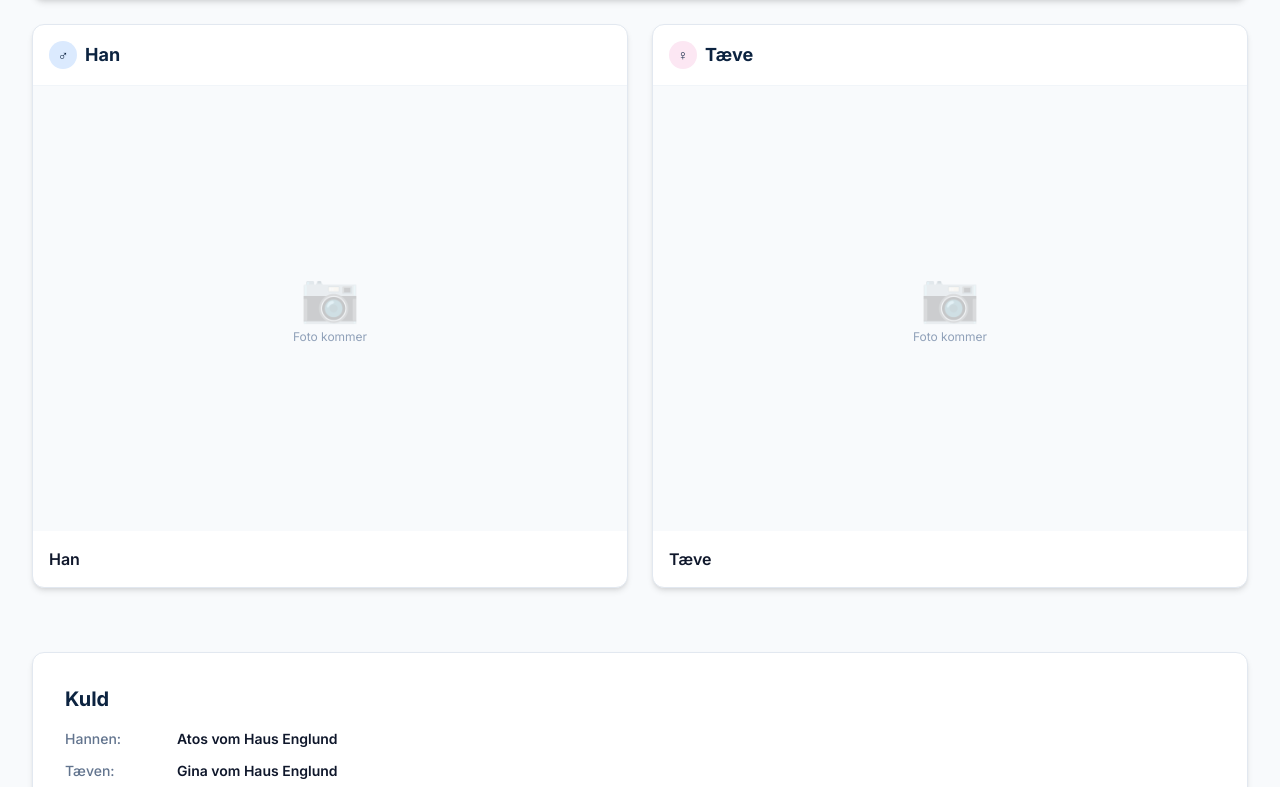
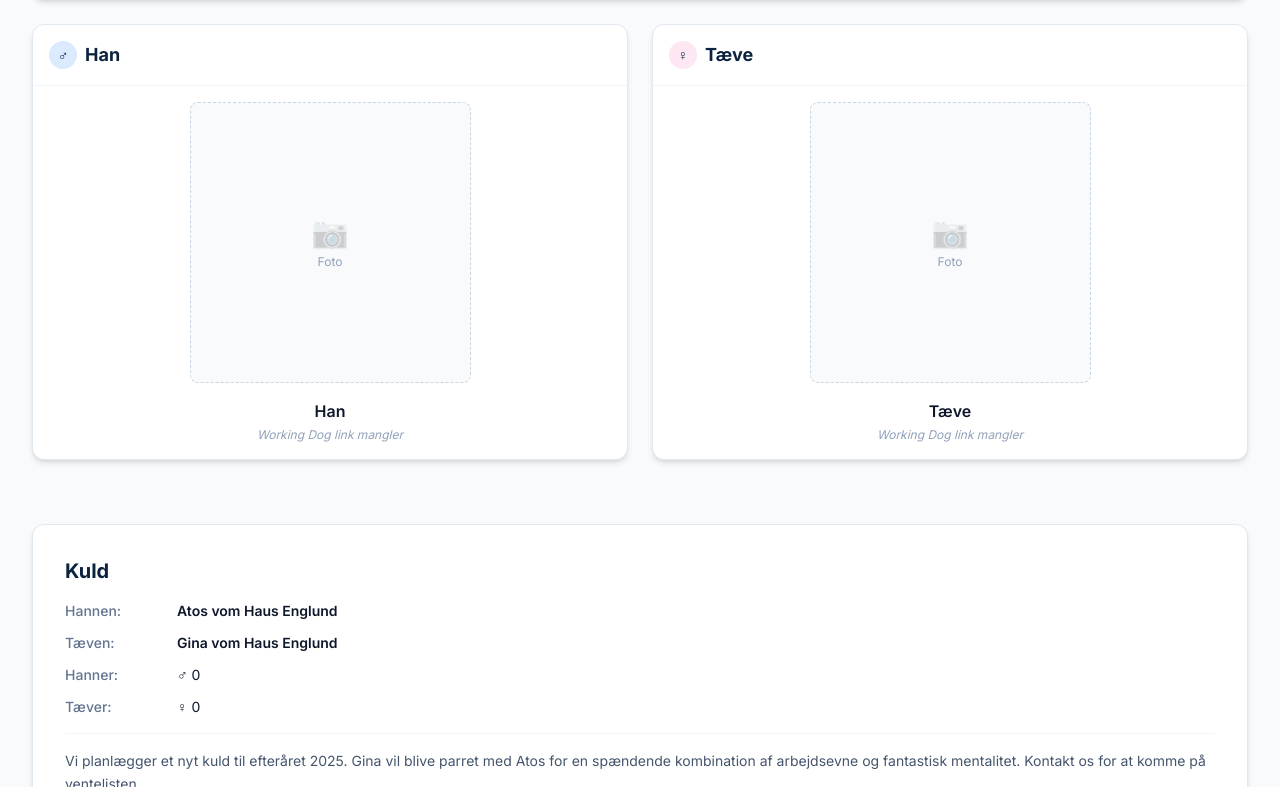
Before and after one commit to marienlund/kennel-englund, a Next.js app: page /hvalpe in a window 1280 px wide. Shown: the part 554-1341 px from the top of the page. Built offline with nearby package versions, Linux system fonts and the light colour scheme.

Commit message:
Smaller photos 50%, WD link under both, fallback text when no link

```diff
--- a/src/app/hvalpe/page.tsx
+++ b/src/app/hvalpe/page.tsx
@@ -93,23 +93,27 @@ export default async function HvalpePage() {
                           Han
                         </h2>
                       </div>
+                      <div className="p-4 flex justify-center">
                         {litter.males[0].photo_url ? (
-                        <div className="aspect-[4/3] bg-slate-100">
+                          <div className="w-1/2 aspect-square bg-slate-100 rounded-lg overflow-hidden">
                             <img src={litter.males[0].photo_url} alt={litter.males[0].name} className="w-full h-full object-cover" />
                           </div>
                         ) : (
-                        <div className="aspect-[4/3] bg-slate-50 flex flex-col items-center justify-center">
-                          <span className="text-5xl opacity-20 mb-2">📷</span>
-                          <span className="text-xs text-slate-400">Foto kommer</span>
+                          <div className="w-1/2 aspect-square bg-slate-50 rounded-lg border border-dashed border-slate-300 flex flex-col items-center justify-center">
+                            <span className="text-3xl opacity-20 mb-1">📷</span>
+                            <span className="text-xs text-slate-400">Foto</span>
                           </div>
                         )}
-                      <div className="p-4 space-y-1">
+                      </div>
+                      <div className="px-4 pb-4 text-center space-y-1">
                         <p className="font-semibold text-slate-900">{litter.males[0].name}</p>
-                        {litter.males[0].working_dog_url && (
+                        {litter.males[0].working_dog_url ? (
                           <a href={litter.males[0].working_dog_url} target="_blank" rel="noopener noreferrer"
                             className="inline-flex items-center gap-1 text-sm text-[#2563eb] hover:text-[#0c2340]">
                             Working Dog <ExternalLink size={12} />
                           </a>
+                        ) : (
+                          <p className="text-xs text-slate-400 italic">Working Dog link mangler</p>
                         )}
                       </div>
                     </div>
@@ -124,23 +128,27 @@ export default async function HvalpePage() {
                           Tæve
                         </h2>
                       </div>
+                      <div className="p-4 flex justify-center">
                         {litter.females[0].photo_url ? (
-                        <div className="aspect-[4/3] bg-slate-100">
+                          <div className="w-1/2 aspect-square bg-slate-100 rounded-lg overflow-hidden">
                             <img src={litter.females[0].photo_url} alt={litter.females[0].name} className="w-full h-full object-cover" />
                           </div>
                         ) : (
-                        <div className="aspect-[4/3] bg-slate-50 flex flex-col items-center justify-center">
-                          <span className="text-5xl opacity-20 mb-2">📷</span>
-                          <span className="text-xs text-slate-400">Foto kommer</span>
+                          <div className="w-1/2 aspect-square bg-slate-50 rounded-lg border border-dashed border-slate-300 flex flex-col items-center justify-center">
+                            <span className="text-3xl opacity-20 mb-1">📷</span>
+                            <span className="text-xs text-slate-400">Foto</span>
                           </div>
                         )}
-                      <div className="p-4 space-y-1">
+                      </div>
+                      <div className="px-4 pb-4 text-center space-y-1">
                         <p className="font-semibold text-slate-900">{litter.females[0].name}</p>
-                        {litter.females[0].working_dog_url && (
+                        {litter.females[0].working_dog_url ? (
                           <a href={litter.females[0].working_dog_url} target="_blank" rel="noopener noreferrer"
                             className="inline-flex items-center gap-1 text-sm text-[#2563eb] hover:text-[#0c2340]">
                             Working Dog <ExternalLink size={12} />
                           </a>
+                        ) : (
+                          <p className="text-xs text-slate-400 italic">Working Dog link mangler</p>
                         )}
                       </div>
                     </div>
```
Lines whose indentation alone changed are shown as unchanged.
